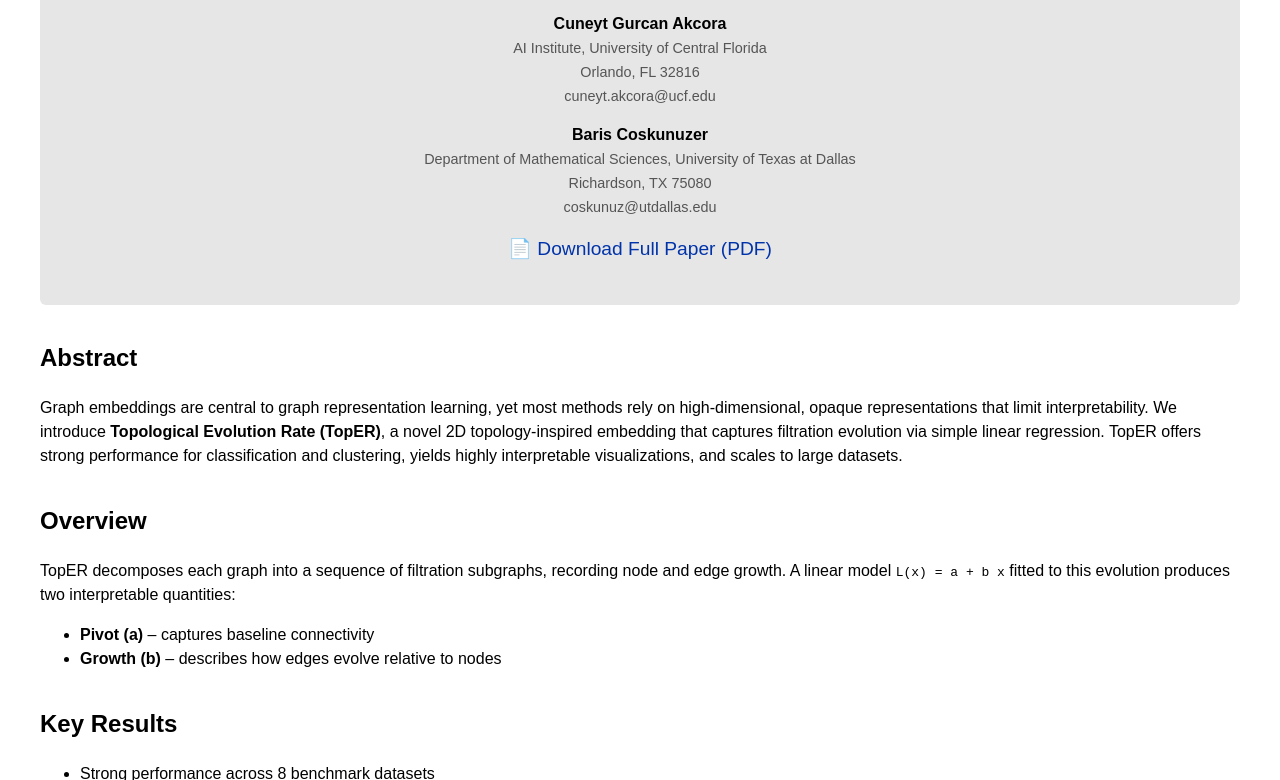
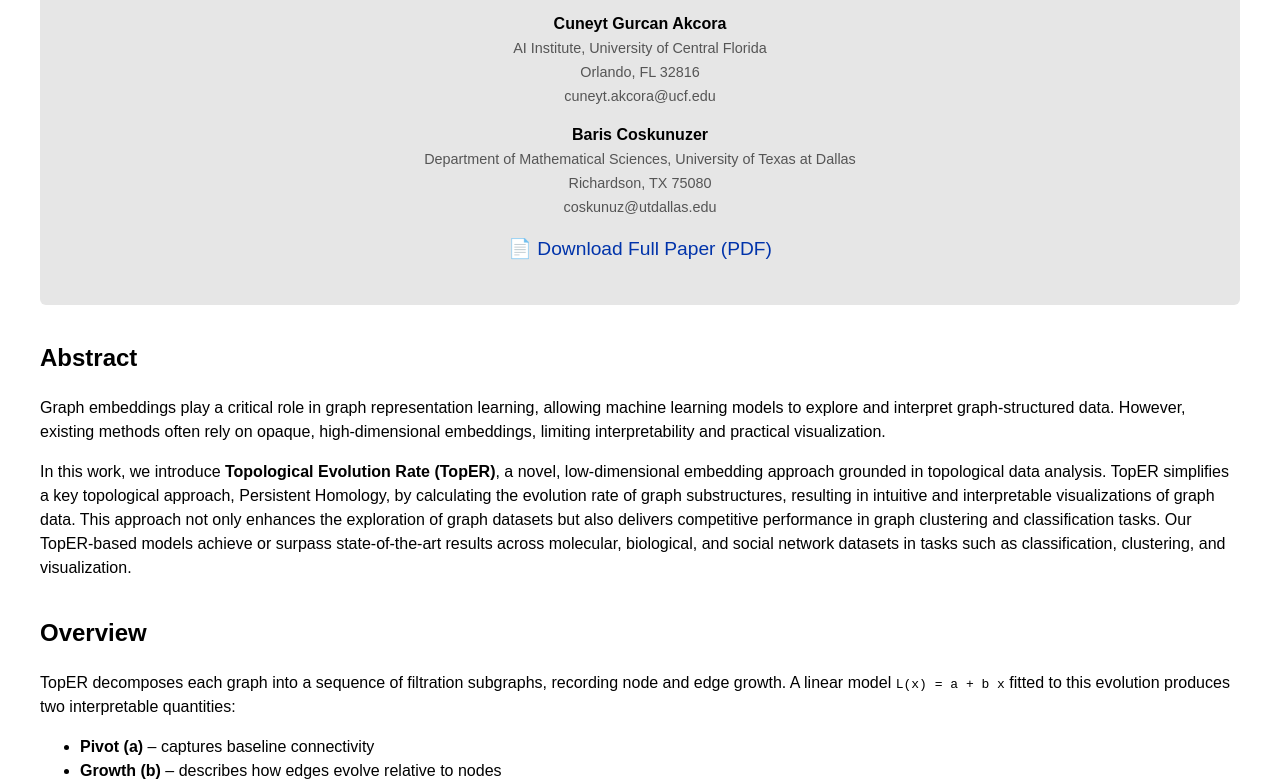
Before and after one commit to AstritTola/TopER.github.io, a plain HTML site: page index.html in a window 1280 px wide. Shown: the part 435-1215 px from the top of the page. Drawn offline with Linux system fonts and the light colour scheme.

Commit message:
Update index.html

```diff
--- a/index.html
+++ b/index.html
@@ -106,12 +106,24 @@
 
     <h2>Abstract</h2>
     <p>
-        Graph embeddings are central to graph representation learning, yet most methods rely on high-dimensional,
-        opaque representations that limit interpretability. We introduce <strong>Topological Evolution Rate (TopER)</strong>, a
-        novel 2D topology-inspired embedding that captures filtration evolution via simple linear regression.
-        TopER offers strong performance for classification and clustering, yields highly interpretable visualizations,
-        and scales to large datasets.
+        Graph embeddings play a critical role in graph representation learning, allowing
+        machine learning models to explore and interpret graph-structured data. However,
+        existing methods often rely on opaque, high-dimensional embeddings, limiting
+        interpretability and practical visualization.
     </p>
+
+    <p>
+    In this work, we introduce <strong>Topological Evolution Rate (TopER)</strong>, a novel,
+    low-dimensional embedding approach grounded in topological data analysis.
+    TopER simplifies a key topological approach, Persistent Homology, by calculating
+    the evolution rate of graph substructures, resulting in intuitive and interpretable
+    visualizations of graph data. This approach not only enhances the exploration of
+    graph datasets but also delivers competitive performance in graph clustering and
+    classification tasks. Our TopER-based models achieve or surpass state-of-the-art results across
+    molecular, biological, and social network datasets in tasks such as classification,
+    clustering, and visualization.
+    </p>
+
 
     <h2>Overview</h2>
     <p>
```
